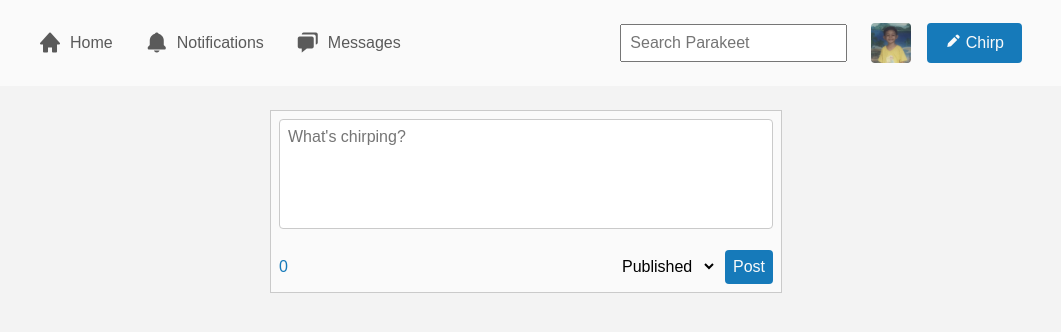
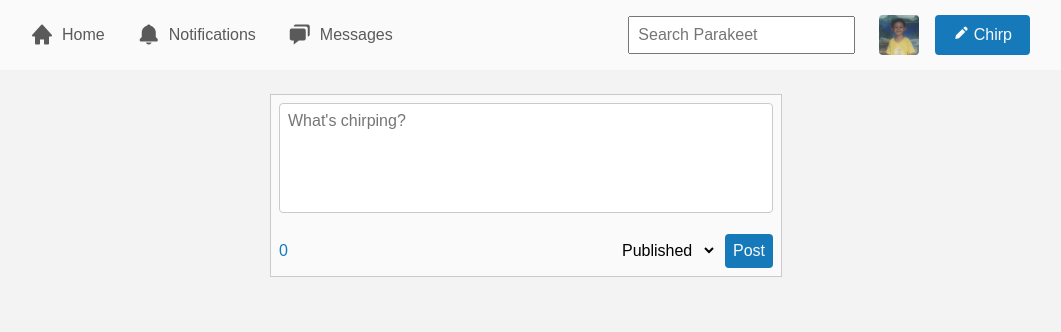
Before and after one commit to ritzvincentculanag/parakeet, a Django app: page /posts/ in a window 1280 px wide. Shown: the top 332 px of the page, without its empty margins (114-1175 px from the left). Run offline with Django 5.2, Linux system fonts and the light colour scheme; data that the repository does not hold is empty.

```diff
--- a/static/css/styles.css
+++ b/static/css/styles.css
@@ -51,7 +51,7 @@ a:hover {
 .navbar {
 	width: 80%;
 	margin: auto;
-	padding: 16px;
+	padding: 8px;
 }
 
 .navbar,
```
